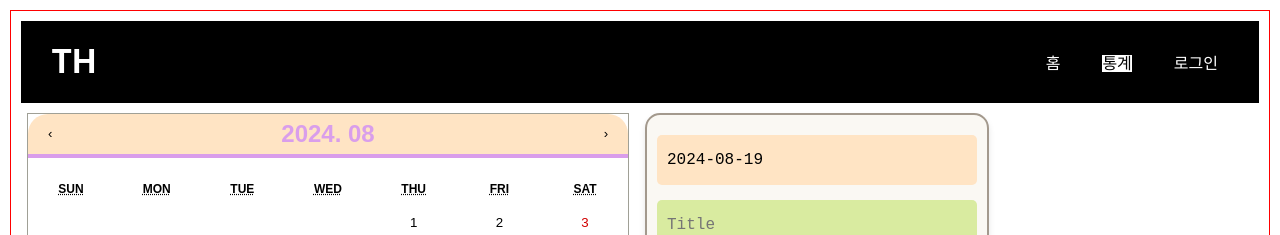
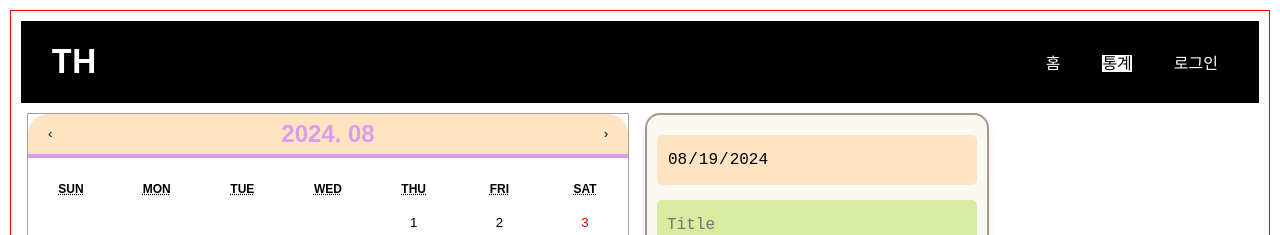
Before and after one commit to PiscesTH/hab, a React (Create React App) app: page / in a window 1280 px wide. Both pictures are taken after a click on the button "통계". Shown: the top 235 px of the page. Built offline with nearby package versions, Linux system fonts and the light colour scheme.

Commit message:
2024-08-25

```diff
--- a/src/App.css
+++ b/src/App.css
@@ -315,3 +315,25 @@ span {
 .form-submit:hover {
   background-color: #f5c4c7; /* Slightly darker pink on hover */
 }
+
+/* 크롬, 사파리, 엣지 등 웹킷 기반 브라우저 */
+input[type="date"]::-webkit-calendar-picker-indicator {
+  display: none;
+}
+
+/* 파이어폭스 */
+input[type="date"]::-moz-calendar-picker-indicator {
+  display: none;
+}
+
+/* 인터넷 익스플로러 */
+input[type="date"]::-ms-clear {
+  display: none;
+}
+
+/* 전체적으로 패딩 조절 필요 없을거같기도 하고? */
+/* input[type="date"] {
+  -webkit-appearance: none;
+  -moz-appearance: none;
+  appearance: none;
+} */
--- a/src/App.js
+++ b/src/App.js
@@ -37,12 +37,12 @@ function MainPage() {
 }
 
 function List() {
-  const [date, selectDate] = useState(new Date());
+  const [date, setDate] = useState(new Date());
 
   return (
     <div className="list-container">
       <Calendar
-        onChange={selectDate}
+        onChange={setDate}
         value={date}
         formatDay={(locale, date) => moment(date).format("D")}
         formatYear={(locale, date) => moment(date).format("YYYY")}
@@ -56,25 +56,25 @@ function List() {
       {/* useEffect(() => {
         console.log(date)
       }, [date]); */}
-      <MyForm date={date} />
+      <MyForm date={date} setDate = {setDate} />
       <div className="read">read</div>
     </div>
   );
 }
 
 function MyForm(props) {
-  const [date, setDate] = useState(moment(props.date).format("YYYY-MM-DD"));
+  const formattedDate = moment(props.date).format("YYYY-MM-DD");
 
   const handleDateChange = (event) => {
-    setDate(event.target.value);
+    props.setDate(event.target.value);
   };
 
   return (
     <div className="form-container">
       <input
-        type="text"
+        type="date"
         className="form-date"
-        value={date}
+        value={formattedDate}
         onChange={handleDateChange}
       ></input>
       <input type="text" className="form-title" placeholder="Title" />
```
